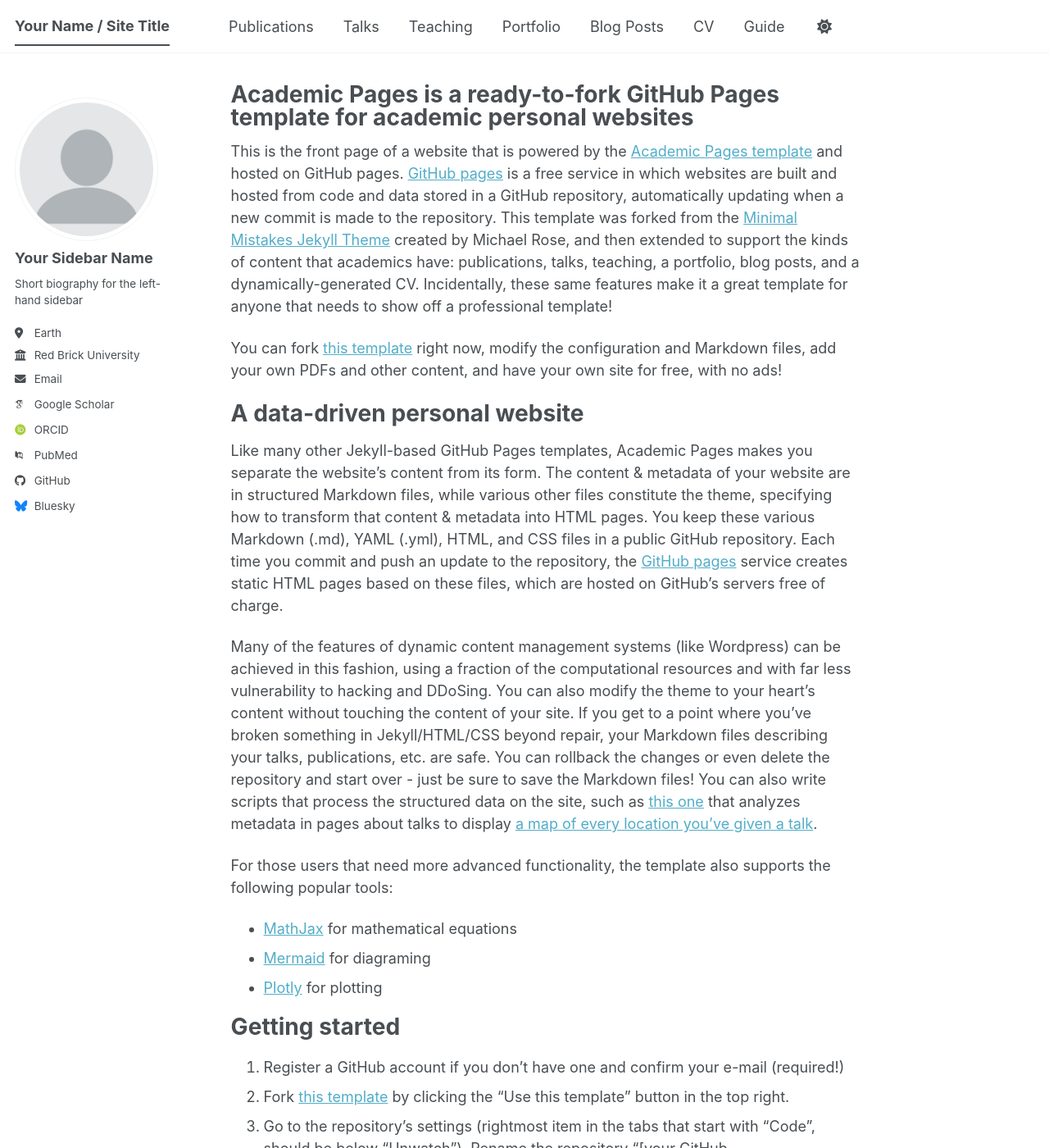
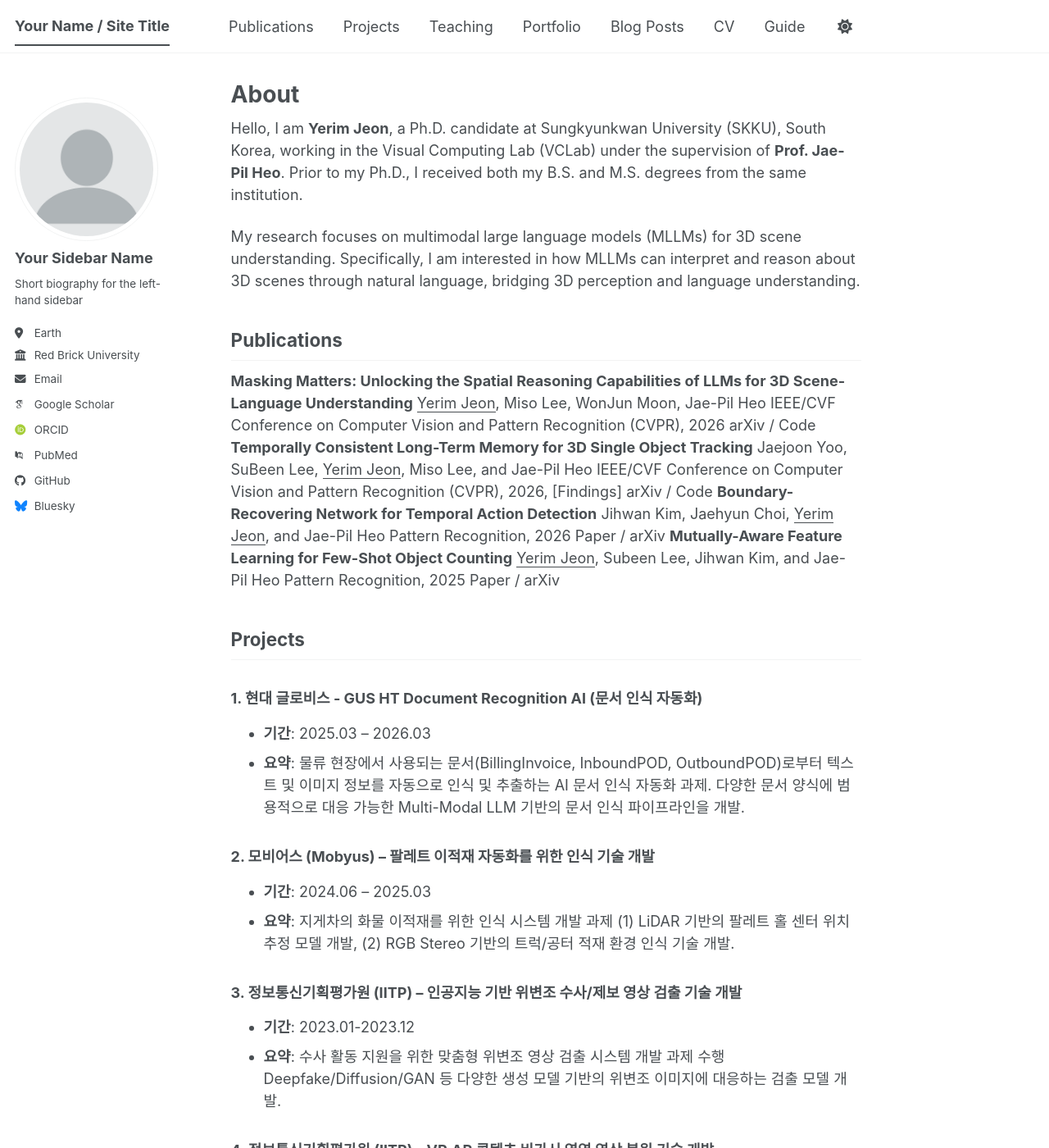
Before and after one commit to Jyerim/Jyerim.github.io, a Jekyll site: the page built from _pages/about.md, in a window 1280 px wide and 1400 px high. Shown: the whole window at 82% size. Built offline with Jekyll 4.4.1, drawn with Linux system fonts in a browser that asks for light colours; some web fonts are replaced; a script bundle is joined from its source files by our own code; library files that are not in the unit come from our copies; some of the changed text lies outside the part shown.

Commit message:
update about page

```diff
--- a/_data/navigation.yml
+++ b/_data/navigation.yml
@@ -11,7 +11,7 @@ main:
   - title: "Publications"
     url: /publications/
 
-  - title: "Talks"
+  - title: "Projects"
     url: /talks/
 
   - title: "Teaching"
--- a/_pages/about.md
+++ b/_pages/about.md
@@ -1,56 +1,54 @@
 ---
 permalink: /
-title: "Academic Pages is a ready-to-fork GitHub Pages template for academic personal websites"
+title: "About"
 author_profile: true
 redirect_from:
   - /about/
   - /about.html
 ---
 
-This is the front page of a website that is powered by the [Academic Pages template](https://github.com/academicpages/academicpages.github.io) and hosted on GitHub pages. [GitHub pages](https://pages.github.com) is a free service in which websites are built and hosted from code and data stored in a GitHub repository, automatically updating when a new commit is made to the repository. This template was forked from the [Minimal Mistakes Jekyll Theme](https://mmistakes.github.io/minimal-mistakes/) created by Michael Rose, and then extended to support the kinds of content that academics have: publications, talks, teaching, a portfolio, blog posts, and a dynamically-generated CV. Incidentally, these same features make it a great template for anyone that needs to show off a professional template!
+Hello, I am **Yerim Jeon**, a Ph.D. candidate at Sungkyunkwan University (SKKU), South Korea, working in the Visual Computing Lab (VCLab) under the supervision of **Prof. Jae-Pil Heo**. Prior to my Ph.D., I received both my B.S. and M.S. degrees from the same institution.
 
- You can fork [this template](https://github.com/academicpages/academicpages.github.io) right now, modify the configuration and Markdown files, add your own PDFs and other content, and have your own site for free, with no ads!
+My research focuses on multimodal large language models (MLLMs) for 3D scene understanding. Specifically, I am interested in how MLLMs can interpret and  reason about 3D scenes through natural language, bridging 3D perception and language understanding.
 
-A data-driven personal website
-======
-Like many other Jekyll-based GitHub Pages templates, Academic Pages makes you separate the website's content from its form. The content & metadata of your website are in structured Markdown files, while various other files constitute the theme, specifying how to transform that content & metadata into HTML pages. You keep these various Markdown (.md), YAML (.yml), HTML, and CSS files in a public GitHub repository. Each time you commit and push an update to the repository, the [GitHub pages](https://pages.github.com/) service creates static HTML pages based on these files, which are hosted on GitHub's servers free of charge.
+## Publications
+<div id="publications"></div>
 
-Many of the features of dynamic content management systems (like Wordpress) can be achieved in this fashion, using a fraction of the computational resources and with far less vulnerability to hacking and DDoSing. You can also modify the theme to your heart's content without touching the content of your site. If you get to a point where you've broken something in Jekyll/HTML/CSS beyond repair, your Markdown files describing your talks, publications, etc. are safe. You can rollback the changes or even delete the repository and start over - just be sure to save the Markdown files! You can also write scripts that process the structured data on the site, such as [this one](https://github.com/academicpages/academicpages.github.io/blob/master/talkmap.ipynb) that analyzes metadata in pages about talks to display [a map of every location you've given a talk](https://academicpages.github.io/talkmap.html).
+**Masking Matters: Unlocking the Spatial Reasoning Capabilities of LLMs for 3D Scene-Language Understanding**
+<u>Yerim Jeon</u>, Miso Lee, WonJun Moon, Jae-Pil Heo
+IEEE/CVF Conference on Computer Vision and Pattern Recognition (CVPR), 2026
+arXiv / Code
+**Temporally Consistent Long-Term Memory for 3D Single Object Tracking**
+Jaejoon Yoo, SuBeen Lee, <u>Yerim Jeon</u>, Miso Lee, and Jae-Pil Heo
+IEEE/CVF Conference on Computer Vision and Pattern Recognition (CVPR), 2026, [Findings]
+arXiv / Code
+**Boundary-Recovering Network for Temporal Action Detection**
+Jihwan Kim, Jaehyun Choi, <u>Yerim Jeon</u>, and Jae-Pil Heo
+Pattern Recognition, 2026
+Paper / arXiv
+**Mutually-Aware Feature Learning for Few-Shot Object Counting**
+<u>Yerim Jeon</u>, Subeen Lee, Jihwan Kim, and Jae-Pil Heo
+Pattern Recognition, 2025
+Paper / arXiv
 
-For those users that need more advanced functionality, the template also supports the following popular tools:
-- [MathJax](https://www.mathjax.org/) for mathematical equations
-- [Mermaid](https://mermaid.js.org/) for diagraming
-- [Plotly](https://plotly.com/javascript/) for plotting
 
-Getting started
-======
-1. Register a GitHub account if you don't have one and confirm your e-mail (required!)
-1. Fork [this template](https://github.com/academicpages/academicpages.github.io) by clicking the "Use this template" button in the top right.
-1. Go to the repository's settings (rightmost item in the tabs that start with "Code", should be below "Unwatch"). Rename the repository "[your GitHub username].github.io", which will also be your website's URL.
-1. Set site-wide configuration and create content & metadata (see below -- also see [this set of diffs](https://archive.is/3TPas) showing what files were changed to set up [an example site](https://getorg-testacct.github.io) for a user with the username "getorg-testacct")
-1. Upload any files (like PDFs, .zip files, etc.) to the files/ directory. They will appear at https://[your GitHub username].github.io/files/example.pdf.
-1. Check status by going to the repository settings, in the "GitHub pages" section
 
-Site-wide configuration
-------
-The main configuration file for the site is in the base directory in [_config.yml](https://github.com/academicpages/academicpages.github.io/blob/master/_config.yml), which defines the content in the sidebars and other site-wide features. You will need to replace the default variables with ones about yourself and your site's github repository. The configuration file for the top menu is in [_data/navigation.yml](https://github.com/academicpages/academicpages.github.io/blob/master/_data/navigation.yml). For example, if you don't have a portfolio or blog posts, you can remove those items from that navigation.yml file to remove them from the header.
+## Projects
+<div id="projects"></div>
 
-Create content & metadata
-------
-For site content, there is one Markdown file for each type of content, which are stored in directories like _publications, _talks, _posts, _teaching, or _pages. For example, each talk is a Markdown file in the [_talks directory](https://github.com/academicpages/academicpages.github.io/tree/master/_talks). At the top of each Markdown file is structured data in YAML about the talk, which the theme will parse to do lots of cool stuff. The same structured data about a talk is used to generate the list of talks on the [Talks page](https://academicpages.github.io/talks), each [individual page](https://academicpages.github.io/talks/2012-03-01-talk-1) for specific talks, the talks section for the [CV page](https://academicpages.github.io/cv), and the [map of places you've given a talk](https://academicpages.github.io/talkmap.html) (if you run this [python file](https://github.com/academicpages/academicpages.github.io/blob/master/talkmap.py) or [Jupyter notebook](https://github.com/academicpages/academicpages.github.io/blob/master/talkmap.ipynb), which creates the HTML for the map based on the contents of the _talks directory).
+### 1.	현대 글로비스 - GUS HT Document Recognition AI (문서 인식 자동화)
+-	**기간**: 2025.03 – 2026.03
+-	**요약**: 물류 현장에서 사용되는 문서(BillingInvoice, InboundPOD, OutboundPOD)로부터 텍스트 및 이미지 정보를 자동으로 인식 및 추출하는 AI 문서 인식 자동화 과제. 다양한 문서 양식에 범용적으로 대응 가능한 Multi-Modal LLM 기반의 문서 인식 파이프라인을 개발.
 
-**Markdown generator**
 
-The repository includes [a set of Jupyter notebooks](https://github.com/academicpages/academicpages.github.io/tree/master/markdown_generator
-) that converts a CSV containing structured data about talks or presentations into individual Markdown files that will be properly formatted for the Academic Pages template. The sample CSVs in that directory are the ones I used to create my own personal website at stuartgeiger.com. My usual workflow is that I keep a spreadsheet of my publications and talks, then run the code in these notebooks to generate the Markdown files, then commit and push them to the GitHub repository.
+### 2.	모비어스 (Mobyus) – 팔레트 이적재 자동화를 위한 인식 기술 개발
+-	**기간**: 2024.06 – 2025.03
+-	**요약**: 지게차의 화물 이적재를 위한 인식 시스템 개발 과제 (1) LiDAR 기반의 팔레트 홀 센터 위치 추정 모델 개발, (2) RGB Stereo 기반의 트럭/공터 적재 환경 인식 기술 개발.
 
-How to edit your site's GitHub repository
-------
-Many people use a git client to create files on their local computer and then push them to GitHub's servers. If you are not familiar with git, you can directly edit these configuration and Markdown files directly in the github.com interface. Navigate to a file (like [this one](https://github.com/academicpages/academicpages.github.io/blob/master/_talks/2012-03-01-talk-1.md) and click the pencil icon in the top right of the content preview (to the right of the "Raw | Blame | History" buttons). You can delete a file by clicking the trashcan icon to the right of the pencil icon. You can also create new files or upload files by navigating to a directory and clicking the "Create new file" or "Upload files" buttons.
+### 3.	정보통신기획평가원 (IITP) – 인공지능 기반 위변조 수사/제보 영상 검출 기술 개발
+-	**기간**: 2023.01-2023.12
+-	**요약**: 수사 활동 지원을 위한 맞춤형 위변조 영상 검출 시스템 개발 과제 수행 Deepfake/Diffusion/GAN 등 다양한 생성 모델 기반의 위변조 이미지에 대응하는 검출 모델 개발.
 
-Example: editing a Markdown file for a talk
-![Editing a Markdown file for a talk](/images/editing-talk.png)
-
-For more info
-------
-More info about configuring Academic Pages can be found in [the guide](https://academicpages.github.io/markdown/), the [growing wiki](https://github.com/academicpages/academicpages.github.io/wiki), and you can always [ask a question on GitHub](https://github.com/academicpages/academicpages.github.io/discussions). The [guides for the Minimal Mistakes theme](https://mmistakes.github.io/minimal-mistakes/docs/configuration/) (which this theme was forked from) might also be helpful.
+### 4.	정보통신기획평가원 (IITP) - VR·AR 콘텐츠 비가시 영역 영상 복원 기술 개발
+-	**기간**: 2021.03-2022.12
+-	**요약**: 비가시 환경에서의 객체 탐지/영상 복원/깊이 추정을 위해 Laser/RF/Sound 3종 복합 센서를 융합한 멀티모달 딥러닝 파이프라인 구축 과제.
```
